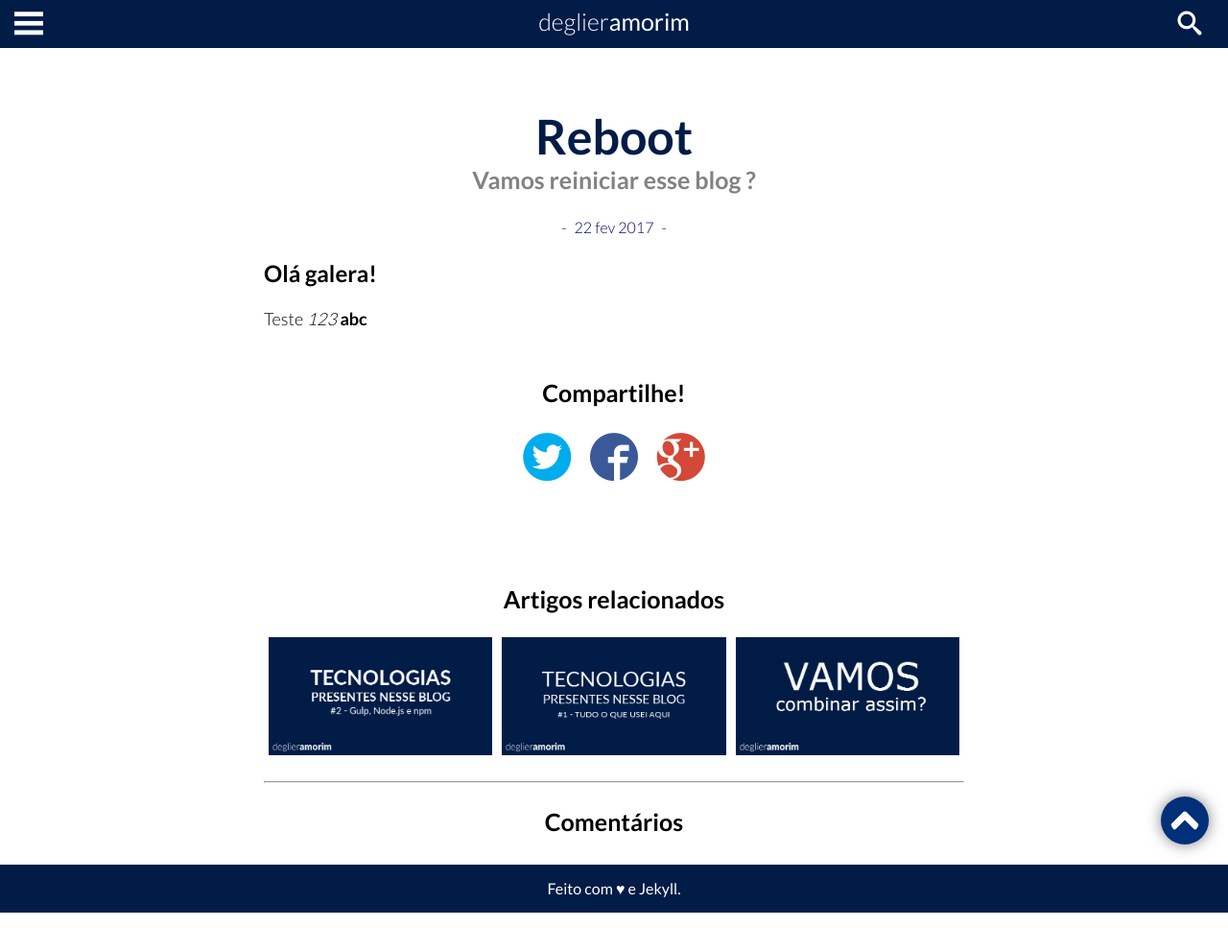
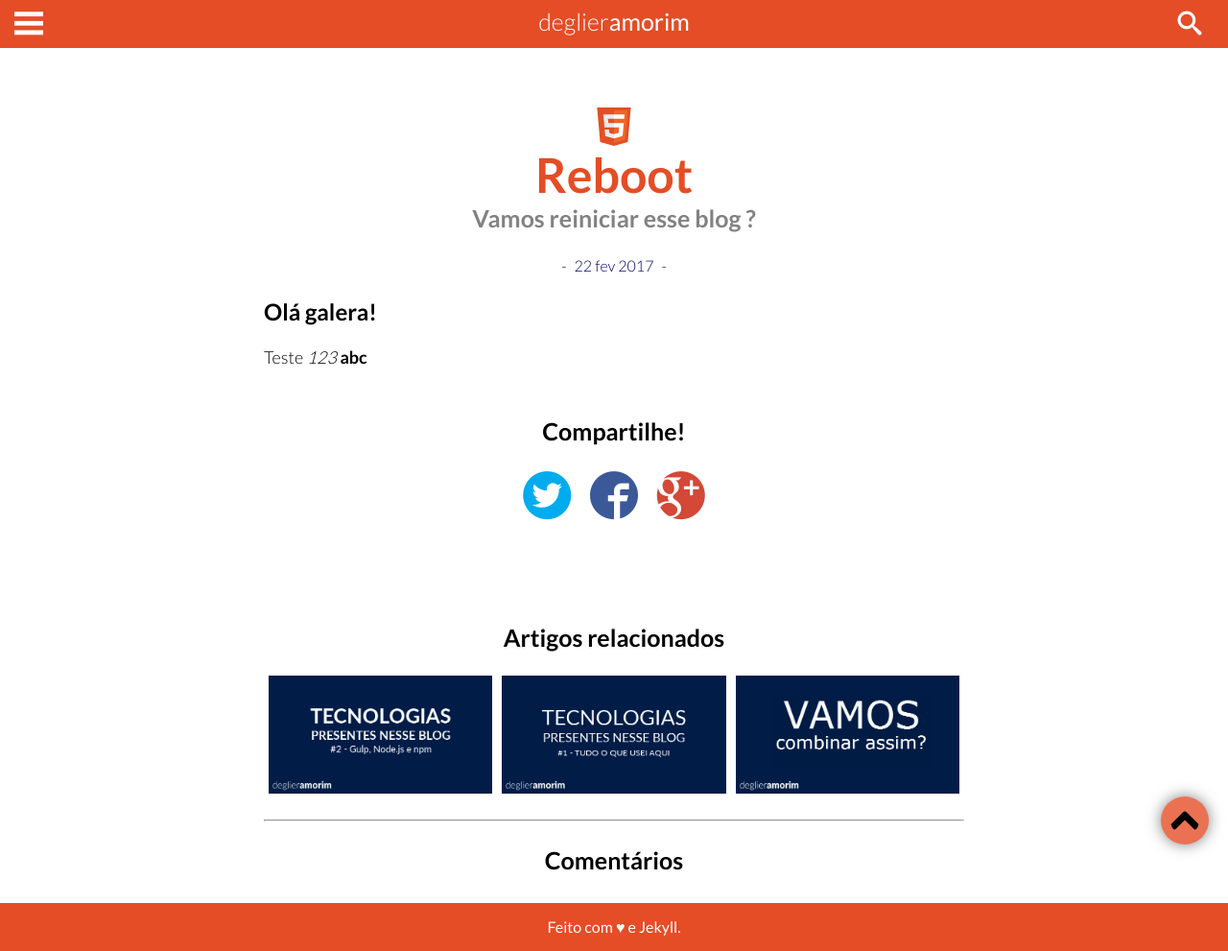
Before and after one commit to deglier/deglier.github.io, a Jekyll site: the page built from _posts/2017-02-22-reboot.md, in a window 1280 px wide. Shown: the whole page at 96% size. Built offline with Jekyll 4.4.1, drawn with Linux system fonts in a browser that asks for light colours; some web fonts are replaced; comment, search, counter and statistics services are not loaded; before the commit the page ends 951 px from its top, so only the background shows below that.

Commit message:
includde sesion class in to default-normal.html file

```diff
--- a/_layouts/default-normal.html
+++ b/_layouts/default-normal.html
@@ -4,7 +4,7 @@ layout: null
 <!DOCTYPE html>
 <html lang="pt-br">
 {% include head.html %}
-<body class='    {% if page.categoria == "html" %}html{% endif %}{% if page.categoria == "css" %}css{% endif %}{% if page.categoria == "js" %}js{% endif %}{% if page.categoria == null  %}base{% endif %}'>
+<body class='    {% if page.session == "html" %}html{% endif %}{% if page.session == "css" %}css{% endif %}{% if page.session == "js" %}js{% endif %}{% if page.session == null  %}base{% endif %}'>
 <div class="wrapper">
    <div class="canvas">
     {{ content }}
```
